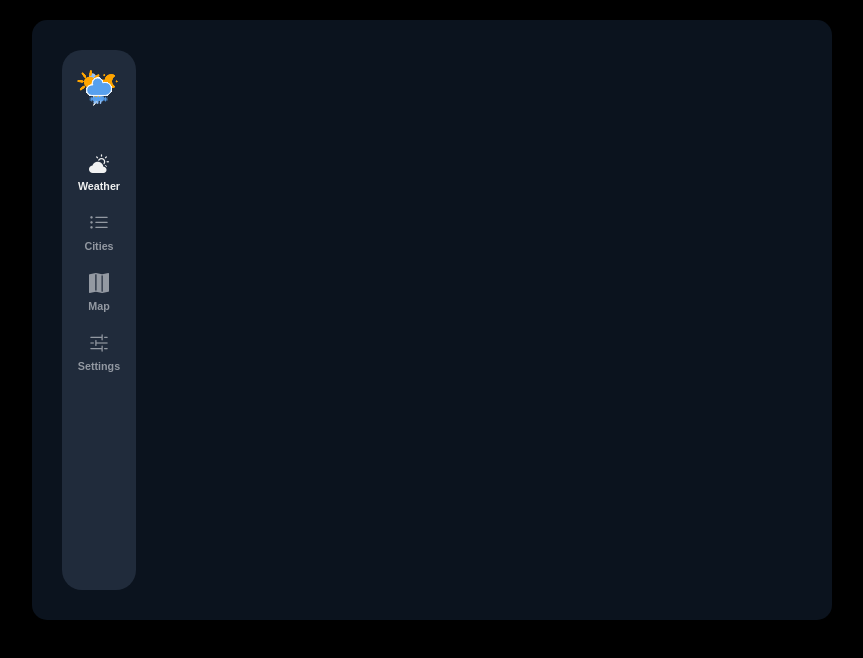
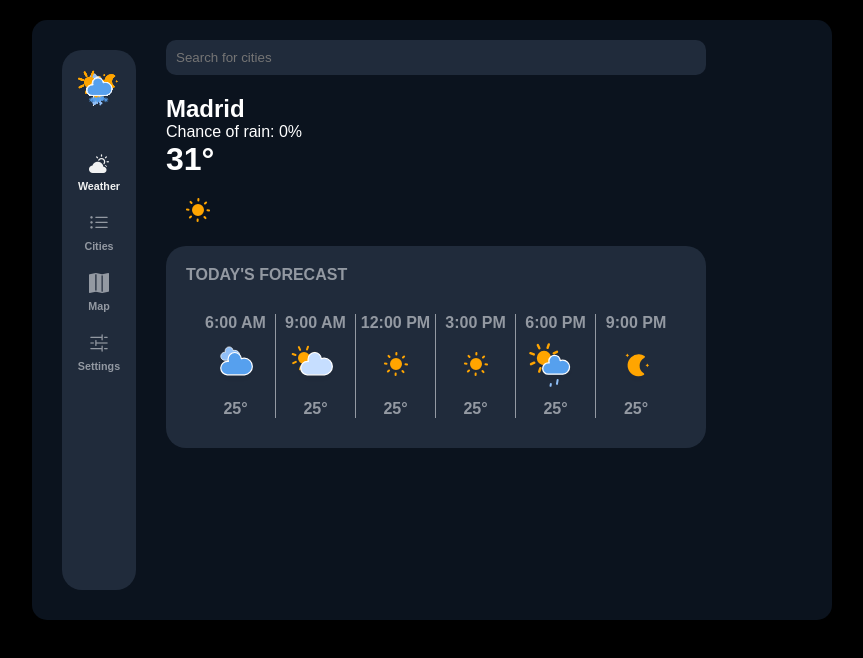
Before and after one commit to vikas-bareth/weather-forecast-card, a website: page index.html in a window 1280 px wide. Shown: the whole page, without its empty margins (208-1071 px from the left). Drawn offline with nearby package versions, Linux system fonts and the light colour scheme.

Commit message:
added some basic styles

```diff
--- a/index.html
+++ b/index.html
@@ -33,6 +33,74 @@
             </div>
         </nav>
 
+        <!-- main section -->
+        <main>
+            <div class="search-box">
+                <form action="#">
+                    <input type="text" placeholder="Search for cities">
+                </form>
+            </div>
+            <div class="results">
+                <div class="left-div">
+                    <h2>Madrid</h2>
+                    <p>Chance of rain: 0%</p>
+                    <h1>31&deg;</h1>
+                </div>
+                <div class="right-div">
+                    <img src="./images/animated/day.svg" alt="weather-image">
+                </div>
+            </div>
+
+            <div class="day-forecast-container">
+                <p>TODAY'S FORECAST</p>
+                <div class="day-times">
+                <div class="forecast-divs">
+                    <p>6:00 AM</p>
+                    <div class="weather-icon">
+                        <img src="./images/animated/cloudy.svg" alt="clody-morning">
+                    </div>
+                    <h4>25&deg;</h4>
+                </div>
+                <div class="forecast-divs">
+                    <p>9:00 AM</p>
+                    <div class="weather-icon">
+                        <img src="./images/animated/cloudy-day-1.svg" alt="clody-morning">
+                    </div>
+                    <h4>25&deg;</h4>
+                </div>
+                <div class="forecast-divs">
+                    <p>12:00 PM</p>
+                    <div class="weather-icon">
+                        <img src="./images/animated/day.svg" alt="clody-morning">
+                    </div>
+                    <h4>25&deg;</h4>
+                </div>
+                <div class="forecast-divs">
+                    <p>3:00 PM</p>
+                    <div class="weather-icon">
+                        <img src="./images/animated/day.svg" alt="clody-morning">
+                    </div>
+                    <h4>25&deg;</h4>
+                </div>
+                <div class="forecast-divs">
+                    <p>6:00 PM</p>
+                    <div class="weather-icon">
+                        <img src="./images/animated/rainy-1.svg" alt="evening">
+                    </div>
+                    <h4>25&deg;</h4>
+                </div>
+                <div class="forecast-divs day-last-time">
+                    <p>9:00 PM</p>
+                    <div class="weather-icon">
+                        <img src="./images/animated/night.svg" alt="clody-morning">
+                    </div>
+                    <h4>25&deg;</h4>
+                </div>
+                </div>
+
+            </div>
+            <div></div>
+        </main>
 
     </div>
 
--- a/styles.css
+++ b/styles.css
@@ -49,3 +49,45 @@ h6{
 .active{
     color: #F0F1F1;
 }
+
+/* .search-box{
+    width: 100%;
+} */
+.search-box input{
+    width: 100%;
+    padding: 10px;
+    margin: 20px 0px;
+    border: none;
+    border-radius: 10px;
+    background-color: rgb(32, 43, 59);
+    color: #F0F1F1;
+}
+
+input:focus{
+    outline:1px solid #F0F1F1;
+}
+
+.day-forecast-container{
+    display: flex;
+    flex-direction: column;
+    background-color: rgb(32, 43, 59);
+    border-radius: 20px;
+    padding: 20px;
+    gap: 20px;
+    color:#9399A2;
+    font-family: Arial, Helvetica, sans-serif;
+    font-weight: 550;
+}
+
+.day-times{
+    display: flex;
+    text-align: center;
+    padding: 10px;
+}
+.forecast-divs{
+    width: 80px;
+    border-right:1px solid #9399A2;
+}
+.day-last-time{
+    border-right: 0;
+}
```
